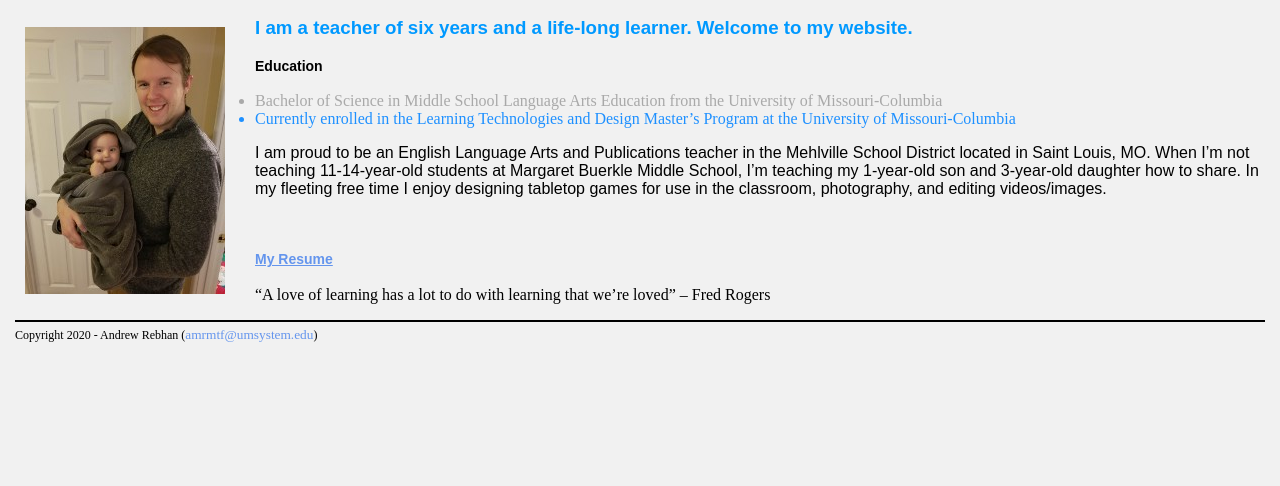
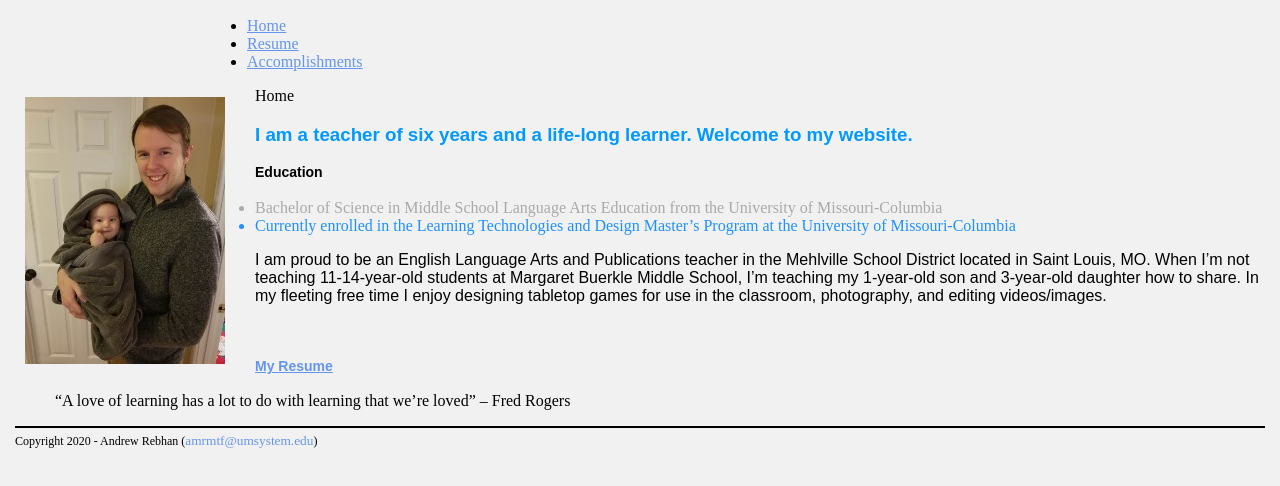
Before and after one commit to AndrewRebhan/andrewrebhan.github.io, a plain HTML site: page islt_7310/index.html in a window 1280 px wide. Shown: the part 84-570 px from the top of the page. Drawn offline with Linux system fonts and the light colour scheme.

Commit message:
Add files via upload

```diff
--- a/islt_7310/index.html
+++ b/islt_7310/index.html
@@ -19,12 +19,22 @@ Tested:  July 4, 2020; Passed on Firefox and Chrome browsers.
 ******************************************************************************
 -->
 <link rel="stylesheet" type="text/css" href="style.css">
+<link rel="stylesheet" type="test/css" href="nav.css">
     <meta charset="UTF-8">
     <title>Andrew Rebhan</title>
 </head>
 <body>
    <h1>Andrew Rebhan</h1>
+<nav id="nav_list">
+    <ul>
+        <li><a href=../islt_7310/index.html>Home</a></li>
+        <li><a href=../islt_7310/resume.html>Resume</a></li>
+        <li><a href=../islt_7310/accomplishments.html>Accomplishments</a></li>
+    </ul>
+    </nav>
     <img src="../islt_7310/images/owenandi.jpg" alt="Me" width ="200" height="267">
+
+  <ul li> Home</ul>
    <h3> I am a teacher of six years and a life-long learner. Welcome to my website.</h3>
    <h4>Education</h4>
    <ul>
--- /dev/null
+++ b/islt_7310/nav.css
@@ -0,0 +1,12 @@
+#nav_list ul li {
+display: inline-block;  /*this value called in-line block which allows us to create a box with an item that is in line with other elements */
+border: 3px dotted magenta;
+width: 150px;
+list-style-type: none;
+padding: 15px 15px 15px 25px;
+margin-top: 0;  /*This keeps the navigation bar on the top of the screen by saying we want 0 distance from the top of the browser */
+margin-left: 10px;
+}
+* {
+    border: 2px solid red;
+}
```
